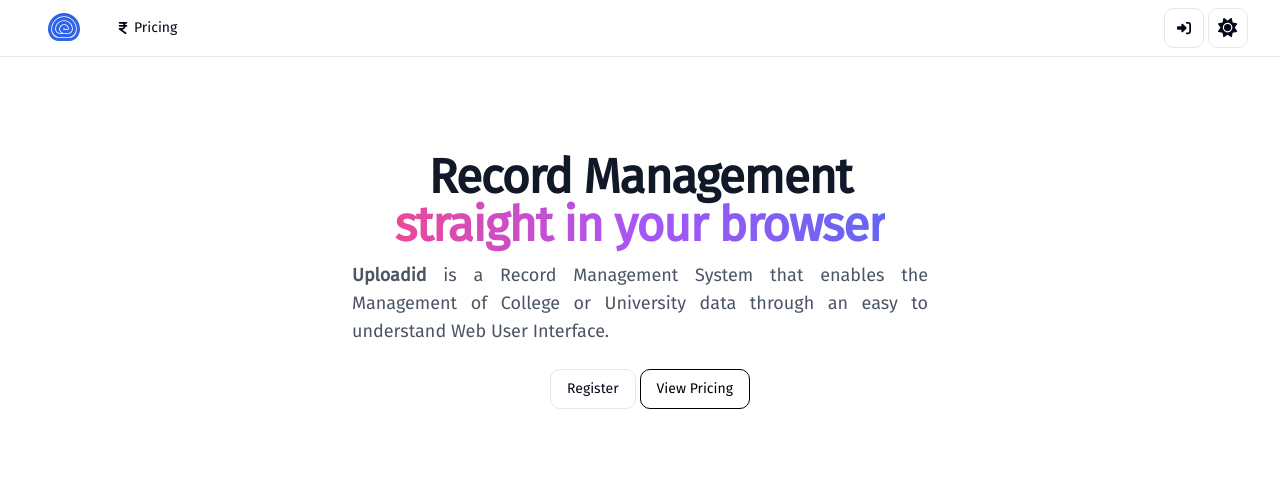
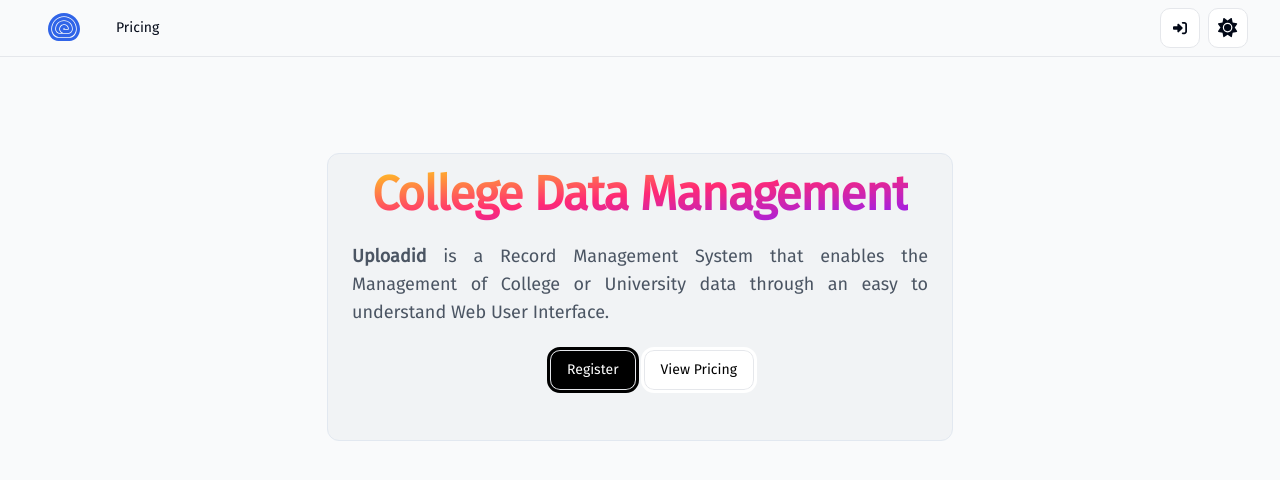
Before and after one commit to Siddhesh-Agarwal/uploadid, a Next.js app: page / in a window 1280 px wide. Shown: the top 480 px of the page. Built offline with nearby package versions, Linux system fonts and the light colour scheme; no server answers.

Commit message:
refactors

```diff
--- a/app/layout.tsx
+++ b/app/layout.tsx
@@ -1,7 +1,7 @@
 import type { Metadata } from "next";
 import { Fira_Sans } from "next/font/google";
 import Provider from "./provider";
-import Navbar from "@/components/Navbar";
+import Navbar from "@/components/navbar";
 import "./globals.css";
 
 
@@ -25,8 +25,10 @@
     <html lang="en">
       <body className={font.className}>
         <Provider>
+          <div className="min-h-screen bg-gray-50 dark:bg-slate-950">
             <Navbar />
             {children}
+          </div>
         </Provider>
       </body>
     </html>
--- a/app/page.tsx
+++ b/app/page.tsx
@@ -4,38 +4,36 @@
 
 export default function Home() {
   return (
-    <main className="flex max-h-screen flex-col items-center justify-between p-24">
-      <div className="h-[40rem] w-fullflex flex-col items-center justify-center overflow-hidden rounded-md">
+    <main className="flex flex-col items-center justify-between p-24 h-max">
+      <div className="min-h-72 border py-4 px-6 bg-gray-500/5 dark:bg-gray-900/75 w-fullflex flex-col items-center justify-center overflow-hidden rounded-xl">
         <div className="w-full pb-5 mx-auto text-center">
-          <h2 className="text-3xl mb-3 lg:text-5xl font-bold tracking-tight text-gray-900 dark:text-gray-100">
-            Record Management
-            <br />
-            <span className="text-transparent bg-clip-text font-semibold bg-gradient-to-r dark:bg-gradient-to-r from-pink-500 via-purple-500 to-indigo-500 dark:from-pink-500 dark:via-purple-400 dark:to-indigo-500">
-              straight in your browser
+          <h2 className="text-3xl mb-3 md:mb-5 lg:mb-6 lg:text-5xl font-bold tracking-tight text-gray-900 dark:text-gray-100">
+            <span className="text-transparent bg-clip-text font-semibold bg-gradient-to-br from-[#ffd319] via-[#ff2975] to-[#8c1eff]">
+              College Data Management
             </span>
           </h2>
-          <p className="max-w-xl mx-auto text-lg text-gray-600 dark:text-gray-400 md:text-lg text-justify">
+          <p className="max-w-xl mx-auto text-lg text-gray-600 dark:text-gray-300 md:text-lg text-justify">
             <strong>Uploadid</strong> is a Record Management System that enables the Management of College or University data
             through an easy to understand Web User Interface.
           </p>
           <div className="mt-6 text-center md:ml-6 flex flex-row justify-center">
             <SignedOut>
               <SignUpButton mode="modal">
-                <Button variant={"outline"}>
+                <Button variant={"outline"} className="bg-black dark:bg-white px-4 py-2 text-white dark:text-black outline outline-black dark:outline-white mx-1">
                   Register
                 </Button>
               </SignUpButton>
             </SignedOut>
             <SignedIn>
               <Link href={"/add"}>
-                <Button variant={"outline"}>
+                <Button variant={"outline"} className="bg-black dark:bg-white px-4 py-2 text-white dark:text-black outline outline-black dark:outline-white mx-1">
                   Add Records
                 </Button>
               </Link>
             </SignedIn>
 
             <Link href={"/pricing"}>
-              <Button className="bg-white px-4 py-2 text-black border border-black mx-1">
+              <Button variant={"outline"} className="bg-white dark:bg-black px-4 py-2 text-black dark:text-white outline outline-white dark:outline-black mx-1">
                 View Pricing
               </Button>
             </Link>
--- a/app/pricing/page.tsx
+++ b/app/pricing/page.tsx
@@ -10,8 +10,8 @@
     FaBolt,
     FaBuildingLock,
     FaGaugeSimpleHigh,
-    FaFileShield,
     FaFileImport,
+    FaGlobe,
 } from "react-icons/fa6";
 
 function PricingCard({ title, price, isPopular }: PricingCardProps) {
@@ -72,33 +72,33 @@
 
 const FeatureCardData: FeatureCardProps[] = [
     {
+        title: "Custom Subdomain",
+        description: "Get a custom subdomain for your organization.",
+        Icon: FaGlobe,
+    },
+    {
+        title: "Blazing-Fast Setup",
+        description: "Get started instantly with our lightning-fast setup process.",
+        Icon: FaGaugeSimpleHigh,
+    },
+    {
+        title: "Enterprise-Grade Security",
+        description: "Rest easy with our robust security measures.",
+        Icon: FaBuildingLock,
+    },
+    {
         title: "Supercharged Collaboration",
-        description: "Enables collaboration with other users within the organization.",
+        description: "Team work, collaboration, and document sharing made easy.",
         Icon: FaBolt,
     },
     {
-        title: "Blazing-Fast Speeds",
-        description: "Get up and running in no time with our lightning-fast speeds.",
-        Icon: FaGaugeSimpleHigh,
-    },
-    {
         title: "Real-time Record Management",
-        description: "Enables the Management data in real-time.",
+        description: "Add, edit, and delete records in real-time.",
         Icon: FaBookBookmark,
     },
     {
-        title: "Data Integrity Measures",
-        description: "Ensures data integrity and security with our state-of-the-art security.",
-        Icon: FaFileShield,
-    },
-    {
-        title: "Enterprise-Grade Security",
-        description: "Rest easy with our robust enterprise-grade security measures.",
-        Icon: FaBuildingLock,
-    },
-    {
         title: "Report Generation",
-        description: "Export your data as an easy-to-read PDF for auditing purposes.",
+        description: "Export your data as a single PDF.",
         Icon: FaFileImport,
     }
 ]
@@ -125,8 +125,8 @@
             {/* Features */}
             <section className="w-full flex flex-col justify-center mb-16" id="features">
                 <div className="space-y-2 text-center">
-                    <div className="inline-block rounded-lg bg-gray-100 px-3 py-1 text-sm dark:bg-gray-800">
-                        Product Features
+                    <div className="inline-block rounded-lg bg-gray-200 px-3 py-1 text-sm dark:bg-gray-800">
+                        ✨ Features
                     </div>
                     <h2 className="text-3xl font-bold tracking-tighter sm:text-5xl">Unlock Your Potential</h2>
                     <p className="max-w-[900px] text-gray-500 text-center dark:text-gray-400 mx-auto">
--- a/components/Navbar.tsx
+++ b/components/Navbar.tsx
@@ -43,25 +43,25 @@
                     <NavigationMenuItem className="bg-inherit">
                         <Link href="/view" legacyBehavior passHref prefetch>
                             <NavigationMenuLink className={navigationMenuTriggerStyle()}>
-                                <FaEye className="mr-1 font-bold" />
+                                {/* <FaEye className="mr-1 font-bold" /> */}
                                 View
                             </NavigationMenuLink>
                         </Link>
                     </NavigationMenuItem>
-                    <NavigationMenuItem>
+                    <NavigationMenuItem className="bg-inherit">
                         <Link href="/add" legacyBehavior passHref prefetch>
                             <NavigationMenuLink className={navigationMenuTriggerStyle()}>
-                                <FaPlus className="mr-1 font-bold" />
+                                {/* <FaPlus className="mr-1 font-bold" /> */}
                                 Add
                             </NavigationMenuLink>
                         </Link>
                     </NavigationMenuItem>
                 </SignedIn>
 
-                <NavigationMenuItem>
+                <NavigationMenuItem className="bg-inherit">
                     <Link href="/pricing" legacyBehavior passHref prefetch>
                         <NavigationMenuLink className={navigationMenuTriggerStyle()}>
-                            <FaIndianRupeeSign className="mr-1 font-bold" />
+                            {/* <FaIndianRupeeSign className="mr-1 font-bold" /> */}
                             Pricing
                         </NavigationMenuLink>
                     </Link>
@@ -69,7 +69,7 @@
             </NavigationMenuList>
 
             {/* Navbar end */}
-            <NavigationMenuList>
+            <NavigationMenuList className="space-x-2">
                 <SignedIn>
                     <UserButton userProfileMode="modal" />
                     <SignOutButton>
--- a/components/not-allowed.tsx
+++ b/components/not-allowed.tsx
@@ -1,4 +1,3 @@
-import { SignInButton } from "@clerk/nextjs"
 import { Button } from "@/components/ui/button"
 
 export default function NotAllowedPage() {
```
